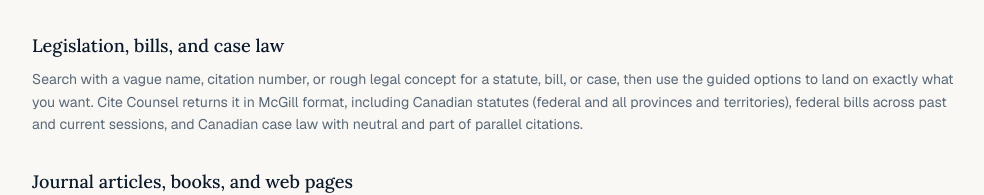
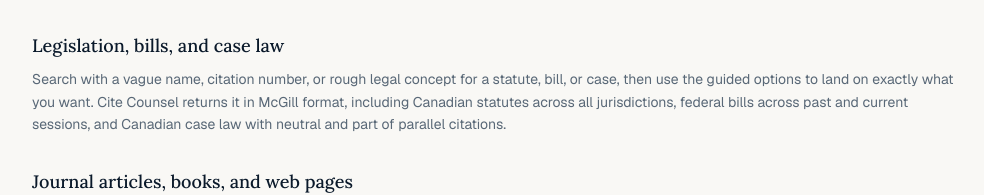
Before and after one commit to yubow47-bot/cite-counsel-web, a Next.js app in the folder frontend/: page /about in a window 1280 px wide. Shown: the part 476-671 px from the top of the page, without its empty margins (144-1128 px from the left). Built offline with nearby package versions, Linux system fonts and the light colour scheme.

Commit message:
Tweak about page phrasing: Canadian statutes across all jurisdictions

```diff
--- a/frontend/app/about/page.tsx
+++ b/frontend/app/about/page.tsx
@@ -51,7 +51,7 @@ export default function AboutPage() {
             <p className="text-pretty text-sm leading-relaxed text-muted-foreground">
               Search with a vague name, citation number, or rough legal concept for a statute, bill,
               or case, then use the guided options to land on exactly what you want. Cite Counsel
-              returns it in McGill format, including Canadian statutes (federal and all provinces and territories), federal bills across past and
+              returns it in McGill format, including Canadian statutes across all jurisdictions, federal bills across past and
               current sessions, and Canadian case law with neutral and part of parallel citations.
             </p>
           </article>
```
